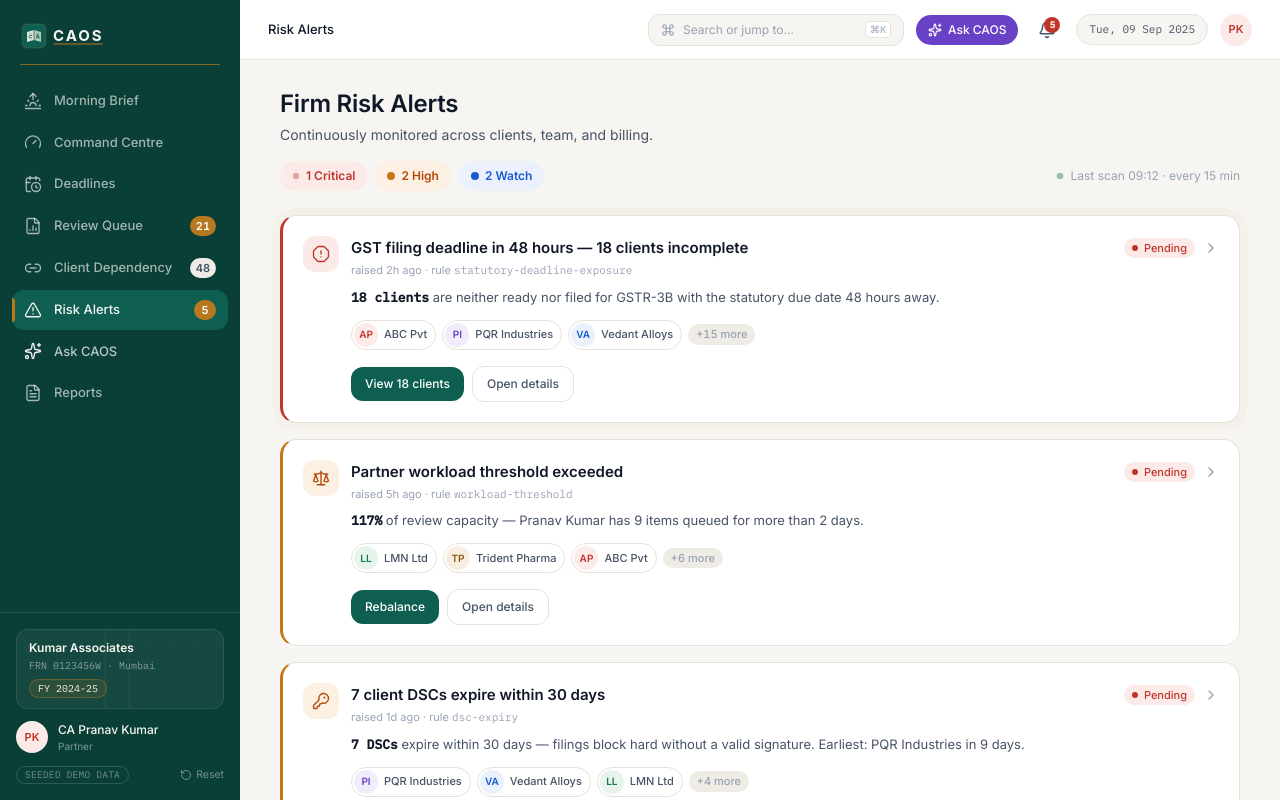
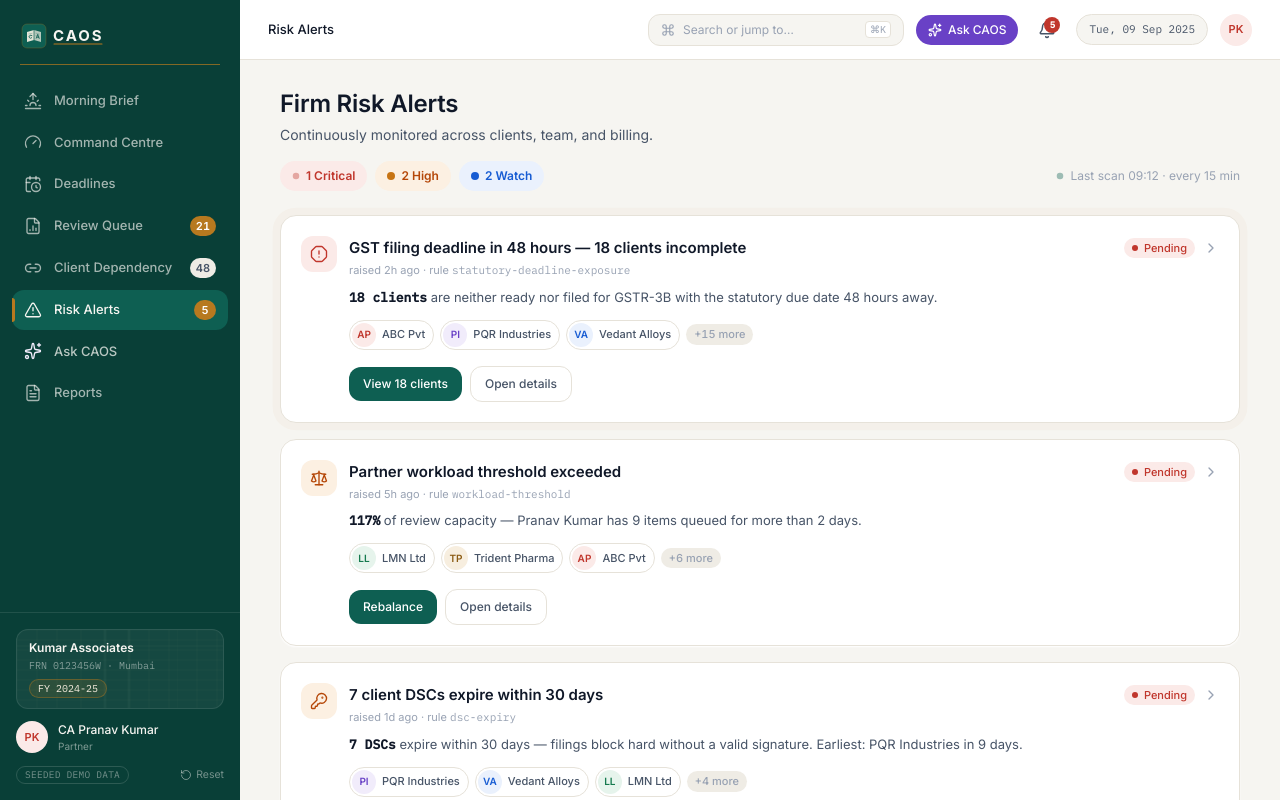
Before and after one commit to jhapran/caos, a React (Vite) app in the folder app/: page /alerts in a window 1280 px wide. Shown: the top 800 px of the page. Built offline with nearby package versions, Linux system fonts and the light colour scheme.

Commit message:
Refactor card components and alert styles for design consistency and improved clarity

```diff
--- a/app/src/components/ui/card.tsx
+++ b/app/src/components/ui/card.tsx
@@ -2,7 +2,9 @@ import * as React from "react"
 
 import { cn } from "@/lib/utils"
 
-function Card({ className, ...props }: React.ComponentProps<"div">) {
+function Card({ className, style, ...props }: React.ComponentProps<"div"> & { style?: React.CSSProperties }) {
+  const mergedStyle = { ...(style || {}), borderLeftWidth: 0 }
+
   return (
     <div
       data-slot="card"
@@ -10,6 +12,7 @@ function Card({ className, ...props }: React.ComponentProps<"div">) {
         "bg-card text-card-foreground flex flex-col gap-6 rounded-xl border py-6 shadow-sm",
         className
       )}
+      style={mergedStyle}
       {...props}
     />
   )
--- a/app/src/pages/ComplianceDetail.tsx
+++ b/app/src/pages/ComplianceDetail.tsx
@@ -716,7 +716,7 @@ function ComplianceDetailInner({ id }: { id: string }) {
                   initial={{ opacity: 0, y: 8 }}
                   animate={{ opacity: 1, y: 0 }}
                   transition={{ duration: 0.3, ease: 'easeOut' }}
-                  className="rounded-lg border-l-2 border-gold bg-paper-deep/60 px-3 py-2"
+                  className="rounded-lg bg-paper-deep/60 px-3 py-2"
                 >
                   <div className="text-[13px] leading-5 text-ink">“{n.text}”</div>
                   <div className="mt-1 text-[11px] text-ink-3">
--- a/app/src/pages/RiskAlerts.tsx
+++ b/app/src/pages/RiskAlerts.tsx
@@ -159,7 +159,7 @@ export default function RiskAlerts() {
                 exit={{ opacity: 0, height: 0, marginBottom: 0, overflow: 'hidden' }}
                 transition={{ duration: 0.5, delay: 0.12 + i * 0.09, ease: 'easeOut' }}
                 className={cn(
-                  'cursor-pointer rounded-xl border border-line border-l-[3px] bg-card p-5 shadow-card transition-all duration-200 hover:-translate-y-0.5 hover:border-ink-3/40 hover:shadow-lift',
+                  'cursor-pointer rounded-xl border border-line bg-card p-5 shadow-card transition-all duration-200 hover:-translate-y-0.5 hover:border-ink-3/40 hover:shadow-lift',
                   SEVERITY_META[a.severity].border,
                   a.severity === 'critical' && status === 'active' && 'animate-gold-pulse',
                 )}
--- a/app/src/pages/alerts/alertContent.ts
+++ b/app/src/pages/alerts/alertContent.ts
@@ -269,21 +269,21 @@ export const SEVERITY_META: Record<
   critical: {
     label: 'Critical',
     chip: 'bg-critical-soft text-critical',
-    border: 'border-l-critical',
+    border: '',
     iconChip: 'bg-critical-soft text-critical',
     dot: 'bg-critical',
   },
   high: {
     label: 'High',
     chip: 'bg-warning-soft text-warning-strong',
-    border: 'border-l-warning',
+    border: '',
     iconChip: 'bg-warning-soft text-warning-strong',
     dot: 'bg-warning',
   },
   watch: {
     label: 'Watch',
     chip: 'bg-info-soft text-info',
-    border: 'border-l-info',
+    border: '',
     iconChip: 'bg-info-soft text-info',
     dot: 'bg-info',
   },
--- a/app/src/pages/brief/BriefCards.tsx
+++ b/app/src/pages/brief/BriefCards.tsx
@@ -50,7 +50,8 @@ function BriefCard({
       className={cn(
         'group flex h-full flex-col rounded-xl border border-line bg-card p-5 text-left shadow-card transition-all duration-200',
         'hover:-translate-y-0.5 hover:border-ink-3/40 hover:shadow-lift',
-        amber && 'border-l-[3px] border-l-warning',
+        // left border removed per design: no thick side on cards
+        // amber && 'border-l-[3px] border-l-warning',
       )}
     >
       <span className="text-caption">{label}</span>
--- a/app/src/pages/command/DependencyCard.tsx
+++ b/app/src/pages/command/DependencyCard.tsx
@@ -25,7 +25,7 @@ export default function DependencyCard({ delay = 0 }: { delay?: number }) {
       animate={{ opacity: 1, y: 0 }}
       transition={{ duration: 0.5, delay, ease: EASE }}
       aria-label="Client Dependency"
-      className="rounded-xl border border-line border-l-[3px] border-l-warning bg-card shadow-card"
+      className="rounded-xl border border-line bg-card shadow-card"
     >
       <div className="flex flex-wrap items-center justify-between gap-2 px-5 pt-4">
         <h2 className="text-[17px] leading-6 font-semibold text-ink">Client Dependency</h2>
--- a/app/src/pages/command/RiskAlertsCard.tsx
+++ b/app/src/pages/command/RiskAlertsCard.tsx
@@ -62,7 +62,7 @@ export default function RiskAlertsCard({ delay = 0 }: { delay?: number }) {
       animate={{ opacity: 1, y: 0 }}
       transition={{ duration: 0.5, delay, ease: EASE }}
       aria-label="Firm Risk Alerts"
-      className="rounded-xl border border-line border-l-[3px] border-l-critical bg-card shadow-card"
+      className="rounded-xl border border-line bg-card shadow-card"
     >
       <div className="flex items-center justify-between px-5 pt-4">
         <div className="flex items-center gap-2">
```
